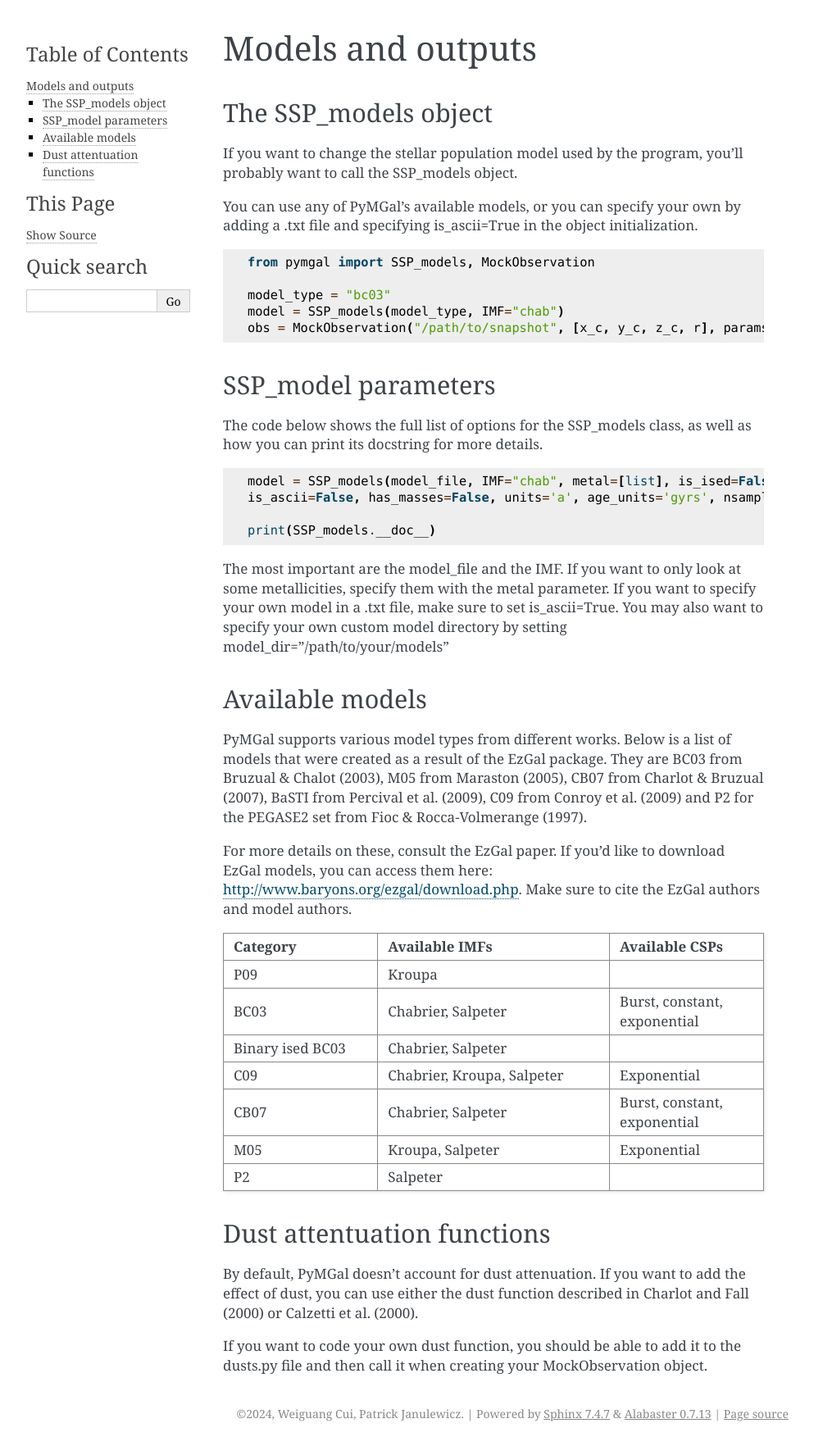
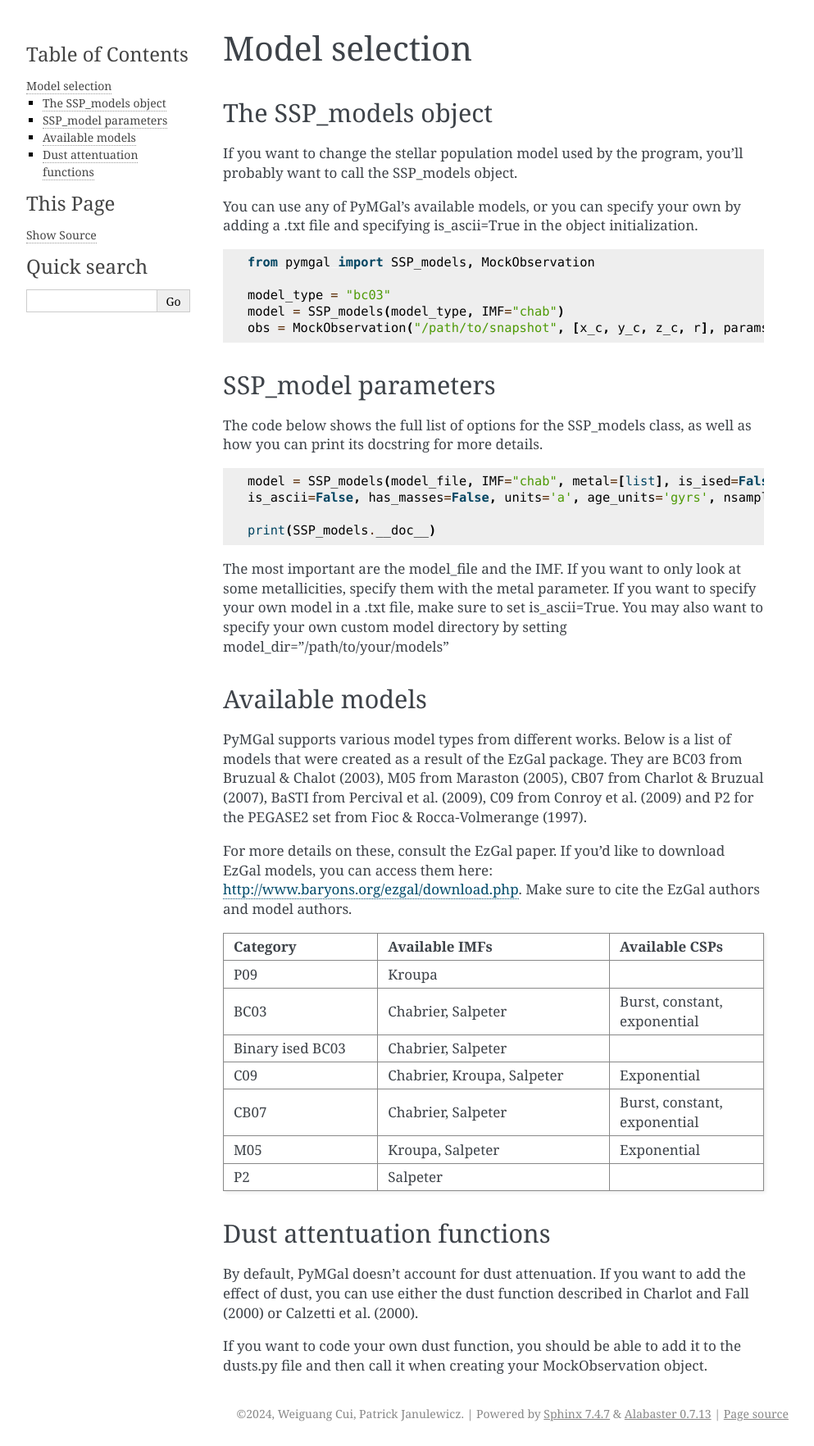
Before and after one commit to pjanul/pymgal, a Sphinx documentation site: the page built from doc/source/models.rst, in a window 1280 px wide. Shown: the whole page at 82% size, without its empty margins (148-1141 px from the left). Built offline with Sphinx 7.4.7, drawn with Linux system fonts in a browser that asks for light colours.

Commit message:
Minor change in title

```diff
--- a/doc/source/models.rst
+++ b/doc/source/models.rst
@@ -1,5 +1,5 @@
 .. _ssp_models:
-Models and outputs
+Model selection
 ==========
 
 .. _ssp_models_object:
```
